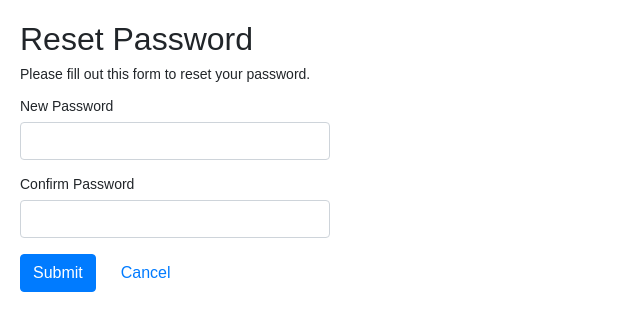
After one commit to Morten03Nordbye/webpage-login, a PHP site: page /reset-password.php in a window 1280 px wide. The commit adds this page. Shown: the top 331 px of the page, without its empty margins (0-640 px from the left). Run offline with PHP 8.4, Linux system fonts and the light colour scheme; the visitor is signed in with stand-in values (Sample User, id 1).

Commit message:
La til reset-password og implumenterte first og lastname i register.php

```diff
--- /dev/null
+++ b/reset-password.php
@@ -0,0 +1,106 @@
+<?php
+// Initialize the session
+session_start();
+
+// Check if the user is logged in, otherwise redirect to login page
+if(!isset($_SESSION["loggedin"]) || $_SESSION["loggedin"] !== true){
+    header("location: login.php");
+    exit;
+}
+
+// Include config file
+require_once "config.php";
+
+// Define variables and initialize with empty values
+$new_password = $confirm_password = "";
+$new_password_err = $confirm_password_err = "";
+
+// Processing form data when form is submitted
+if($_SERVER["REQUEST_METHOD"] == "POST"){
+
+    // Validate new password
+    if(empty(trim($_POST["new_password"]))){
+        $new_password_err = "Please enter the new password.";
+    } elseif(strlen(trim($_POST["new_password"])) < 6){
+        $new_password_err = "Password must have atleast 6 characters.";
+    } else{
+        $new_password = trim($_POST["new_password"]);
+    }
+
+    // Validate confirm password
+    if(empty(trim($_POST["confirm_password"]))){
+        $confirm_password_err = "Please confirm the password.";
+    } else{
+        $confirm_password = trim($_POST["confirm_password"]);
+        if(empty($new_password_err) && ($new_password != $confirm_password)){
+            $confirm_password_err = "Password did not match.";
+        }
+    }
+
+    // Check input errors before updating the database
+    if(empty($new_password_err) && empty($confirm_password_err)){
+        // Prepare an update statement
+        $sql = "UPDATE UserAccounts SET Password = ? WHERE UserAccountid = ?";
+
+        if($stmt = $mysqli->prepare($sql)){
+            // Bind variables to the prepared statement as parameters
+            $stmt->bind_param("si", $param_password, $param_id);
+
+            // Set parameters
+            $param_password = password_hash($new_password, PASSWORD_DEFAULT);
+            $param_id = $_SESSION["id"];
+
+            // Attempt to execute the prepared statement
+            if($stmt->execute()){
+                // Password updated successfully. Destroy the session, and redirect to login page
+                session_destroy();
+                header("location: login.php");
+                exit();
+            } else{
+                echo "Oops! Something went wrong. Please try again later.";
+            }
+
+            // Close statement
+            $stmt->close();
+        }
+    }
+
+    // Close connection
+    $mysqli->close();
+}
+?>
+
+<!DOCTYPE html>
+<html lang="en">
+<head>
+    <meta charset="UTF-8">
+    <title>Reset Password</title>
+    <link rel="stylesheet" href="https://stackpath.bootstrapcdn.com/bootstrap/4.5.2/css/bootstrap.min.css">
+    <style>
+        body{ font: 14px sans-serif; }
+        .wrapper{ width: 350px; padding: 20px; }
+    </style>
+</head>
+<body>
+    <div class="wrapper">
+        <h2>Reset Password</h2>
+        <p>Please fill out this form to reset your password.</p>
+        <form action="<?php echo htmlspecialchars($_SERVER["PHP_SELF"]); ?>" method="post">
+            <div class="form-group">
+                <label>New Password</label>
+                <input type="password" name="new_password" class="form-control <?php echo (!empty($new_password_err)) ? 'is-invalid' : ''; ?>" value="<?php echo $new_password; ?>">
+                <span class="invalid-feedback"><?php echo $new_password_err; ?></span>
+            </div>
+            <div class="form-group">
+                <label>Confirm Password</label>
+                <input type="password" name="confirm_password" class="form-control <?php echo (!empty($confirm_password_err)) ? 'is-invalid' : ''; ?>">
+                <span class="invalid-feedback"><?php echo $confirm_password_err; ?></span>
+            </div>
+            <div class="form-group">
+                <input type="submit" class="btn btn-primary" value="Submit">
+                <a class="btn btn-link ml-2" href="welcome.php">Cancel</a>
+            </div>
+        </form>
+    </div>
+</body>
+</html>
```
Also changed, not shown: register.php (+20 -81 lines).
